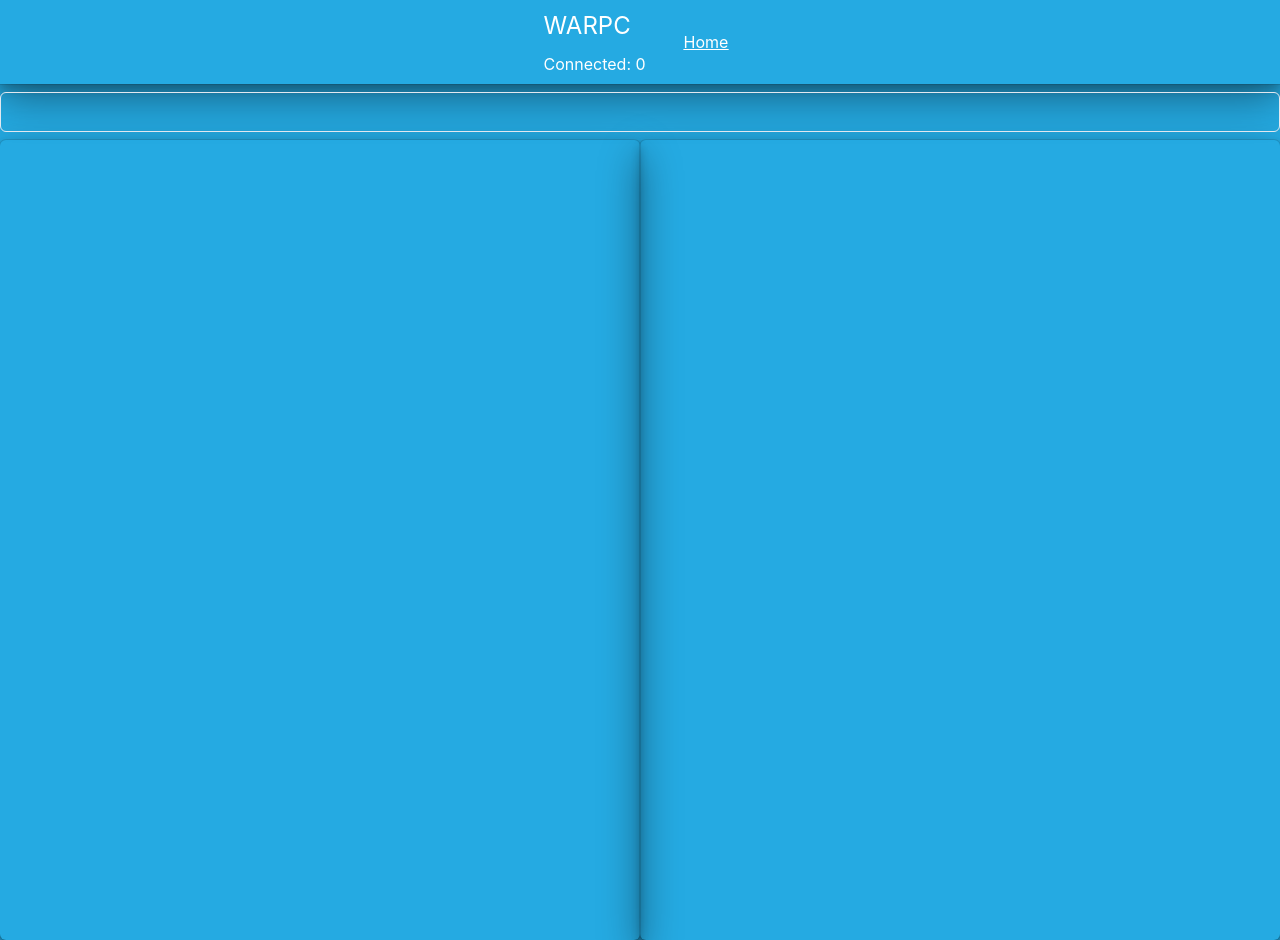
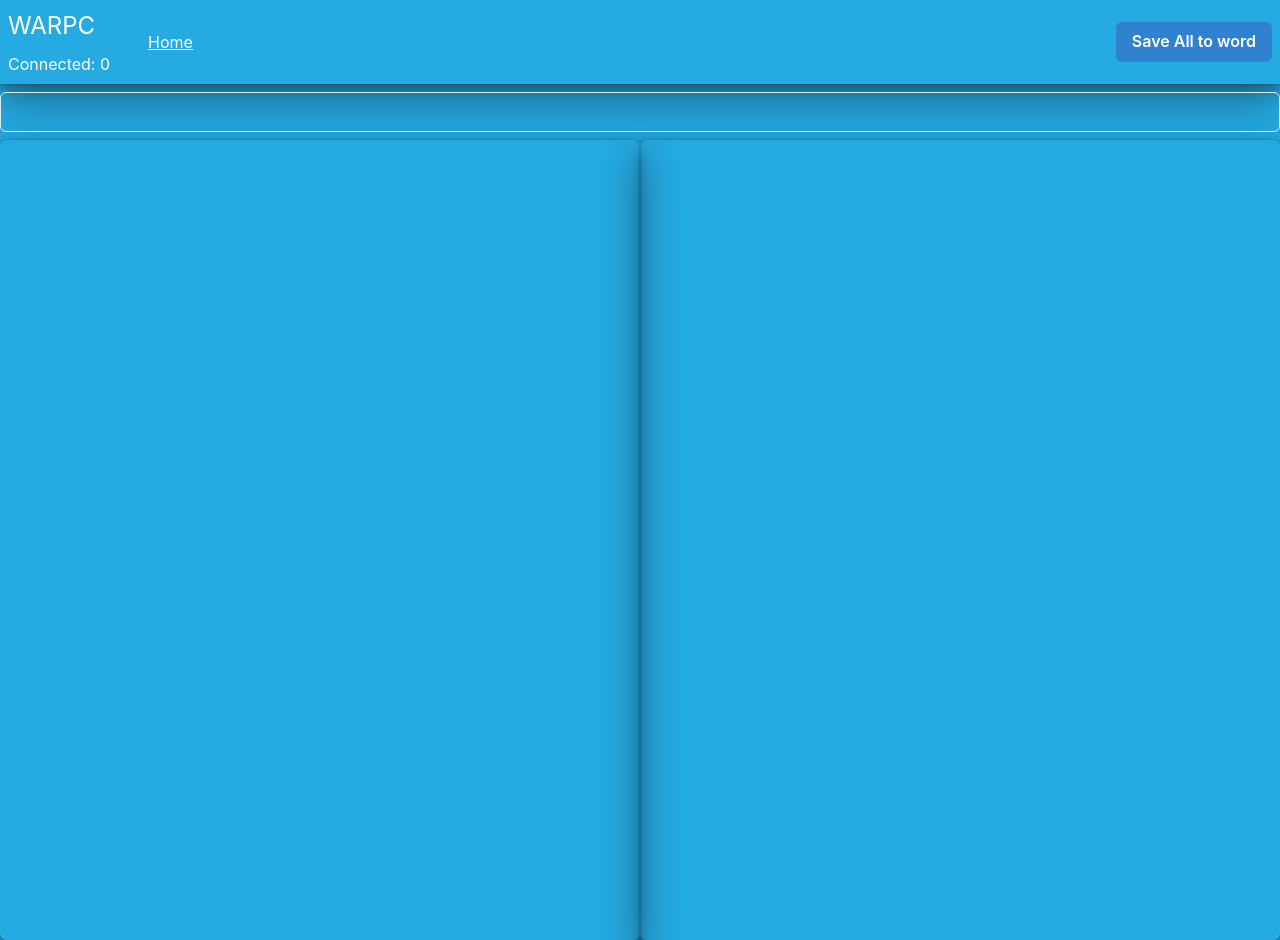
Before and after one commit to planetbridging/warpc, a React (Create React App) app in the folder front/: page / in a window 1280 px wide. Built offline with nearby package versions, Linux system fonts and the light colour scheme; no server answers.

Commit message:
imported word document creator

```diff
--- a/front/package.json
+++ b/front/package.json
@@ -9,7 +9,9 @@
     "@testing-library/jest-dom": "^5.16.5",
     "@testing-library/react": "^13.4.0",
     "@testing-library/user-event": "^13.5.0",
+    "file-saver": "^2.0.5",
     "framer-motion": "^7.6.4",
+    "html-docx-js-typescript": "^0.1.5",
     "react": "^18.2.0",
     "react-dom": "^18.2.0",
     "react-router-dom": "^5.2.0",
--- /dev/null
+++ b/front/src/exportAll.js
@@ -0,0 +1,60 @@
+import React from "react";
+import {
+  Box,
+  VStack,
+  Text,
+  Image,
+  Button,
+  Flex,
+  Spacer,
+  HStack,
+  Stack,
+  Center,
+  Square,
+  Input,
+  Breadcrumb,
+  BreadcrumbItem,
+  BreadcrumbLink,
+  BreadcrumbSeparator,
+  WrapItem,
+  Wrap,
+  Container,
+  Popover,
+  PopoverTrigger,
+  PopoverContent,
+  PopoverHeader,
+  PopoverBody,
+  PopoverFooter,
+  PopoverArrow,
+  PopoverCloseButton,
+  PopoverAnchor,
+} from "@chakra-ui/react";
+import { asBlob } from "html-docx-js-typescript";
+import { saveAs } from "file-saver";
+
+class ExportAllToWord extends React.Component {
+  state = { report: "<html><body>hello</body></html>" };
+
+  exportData = async () => {
+    const { report } = this.state;
+    asBlob(report).then((data) => {
+      saveAs(data, "file.docx"); // save as docx file
+    });
+  };
+
+  btnExport = () => {
+    this.exportData();
+  };
+
+  render() {
+    return (
+      <Stack>
+        <Button onClick={() => this.btnExport()} colorScheme={"blue"}>
+          Save All to word
+        </Button>
+      </Stack>
+    );
+  }
+}
+
+export default ExportAllToWord;
--- a/front/src/home.js
+++ b/front/src/home.js
@@ -42,6 +42,7 @@ import {
 
 import Panel from "./panel";
 import Results from "./results";
+import ExportAllToWord from "./exportAll";
 
 var ioLocation = "";
 var testing = true;
@@ -164,6 +165,10 @@ class HomePage extends React.Component {
                   {sLinks}
                 </Breadcrumb>
               </WrapItem>
+              <Spacer />
+              <WrapItem>
+                <ExportAllToWord />
+              </WrapItem>
             </Wrap>
 
             <Switch>
```
Also changed, not shown: 1 other file (tests, documents, lock files or other folders).
